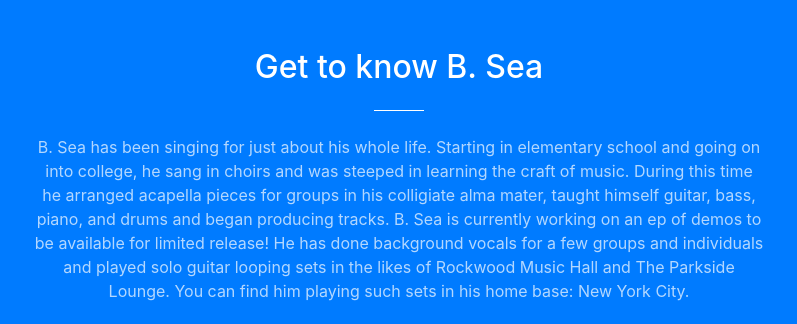
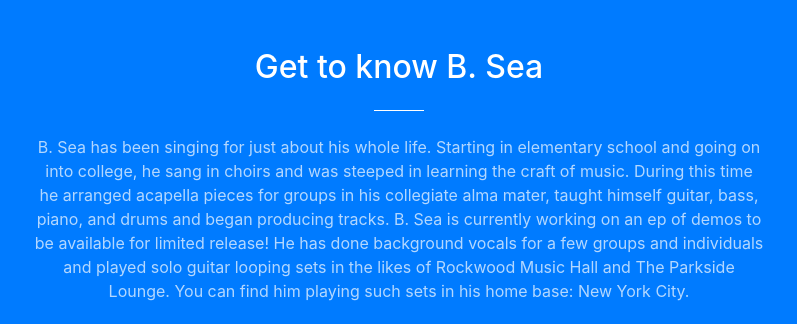
Before and after one commit to bsea123/MusicWebsite, a website with bundled scripts: page index.html in a window 1280 px wide. Shown: the part 880-1204 px from the top of the page, 241-1038 px from the left. Built offline with nearby package versions, Linux system fonts and the light colour scheme.

Commit message:
Update index.html

```diff
--- a/index.html
+++ b/index.html
@@ -83,7 +83,7 @@
           <div class="col-lg-8 mx-auto text-center">
             <h2 class="section-heading text-white">Get to know B. Sea</h2>
             <hr class="light my-4">
-            <p class="text-faded mb-4">B. Sea has been singing for just about his whole life. Starting in elementary school and going on into college, he sang in choirs and was steeped in learning the craft of music. During this time he arranged acapella pieces for groups in his colligiate alma mater, taught himself guitar, bass, piano, and drums and began producing tracks. B. Sea is currently working on an ep of demos to be available for limited release! He has done background vocals for a few groups and individuals and played solo guitar looping sets in the likes of Rockwood Music Hall and The Parkside Lounge. You can find him playing such sets in his home base: New York City.</p>
+            <p class="text-faded mb-4">B. Sea has been singing for just about his whole life. Starting in elementary school and going on into college, he sang in choirs and was steeped in learning the craft of music. During this time he arranged acapella pieces for groups in his collegiate alma mater, taught himself guitar, bass, piano, and drums and began producing tracks. B. Sea is currently working on an ep of demos to be available for limited release! He has done background vocals for a few groups and individuals and played solo guitar looping sets in the likes of Rockwood Music Hall and The Parkside Lounge. You can find him playing such sets in his home base: New York City.</p>
             <a class="btn btn-light btn-xl js-scroll-trigger" href="#services">Looking for a performer?</a>
           </div>
         </div>
```
